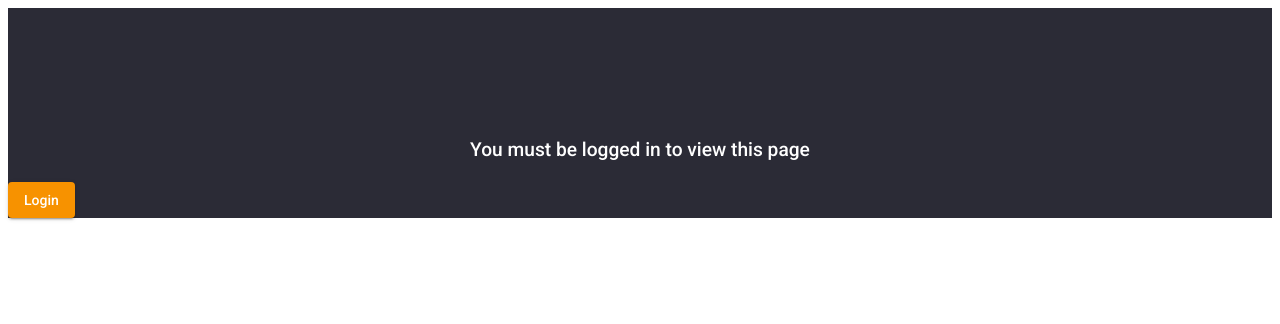
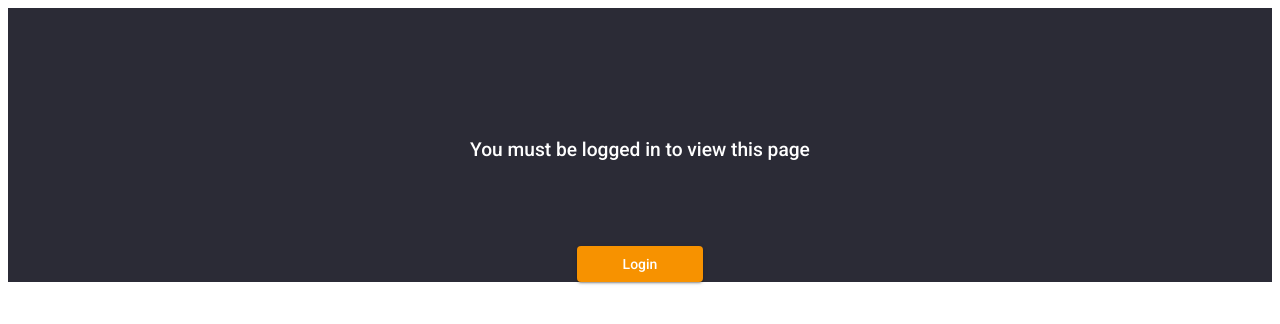
Before and after one commit to marcusjensen15/Warriors_Gym_Frontend, an Angular app: page /loginmsg in a window 1280 px wide. Shown: the top 324 px of the page. Built offline with nearby package versions, Linux system fonts and the light colour scheme.

Commit message:
login error page now looking correct

```diff
--- a/src/app/not-logged-in-message/not-logged-in-message.component.html
+++ b/src/app/not-logged-in-message/not-logged-in-message.component.html
@@ -2,5 +2,5 @@
 
   <h2 class="notLoggedInDisplayTxt">You must be logged in to view this page</h2>
 
-  <button class="loginButton" mat-raised-button>Login</button>
+  <button class="loginButton" routerLink="/login" mat-raised-button>Login</button>
 </div>
--- a/src/app/not-logged-in-message/not-logged-in-message.component.scss
+++ b/src/app/not-logged-in-message/not-logged-in-message.component.scss
@@ -17,6 +17,10 @@
 .loginButton{
   background-color: $scw-yellow-dark;
   color: $scw-white;
+  width: 10%;
+  margin-left: 45%;
+  margin-right: 45%;
+  margin-top: 5%;
   &:hover{
     background-color: $scw-yellow-light;
   }
```
